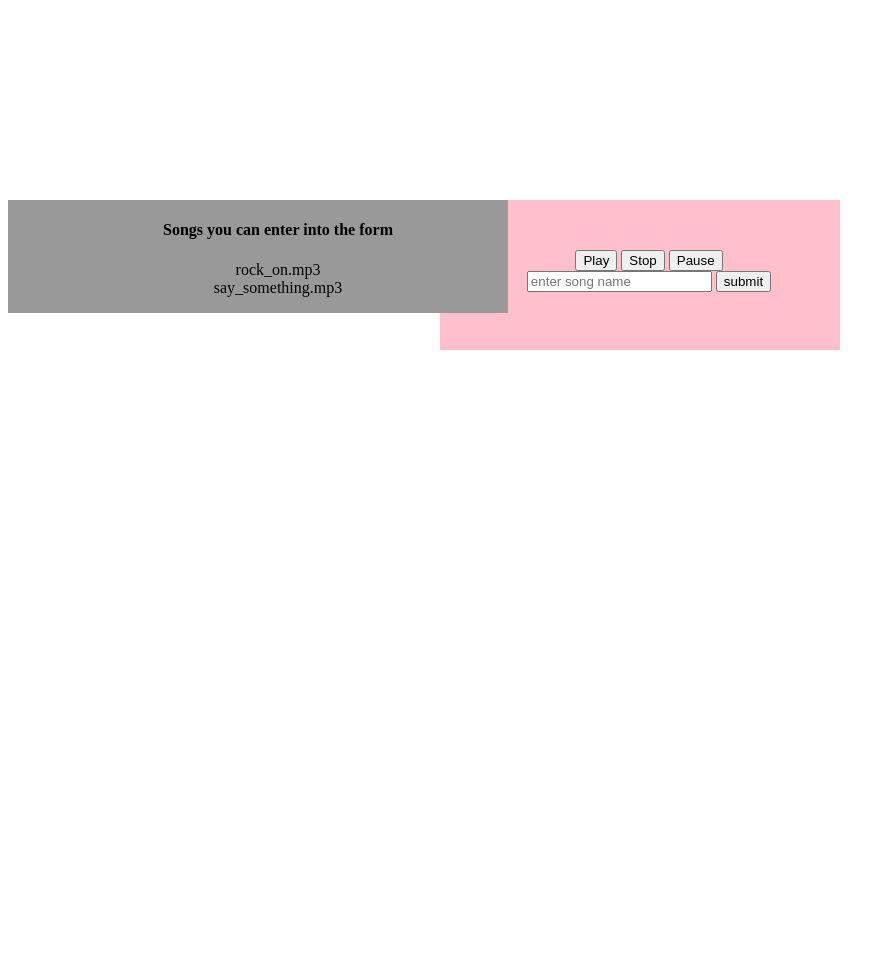
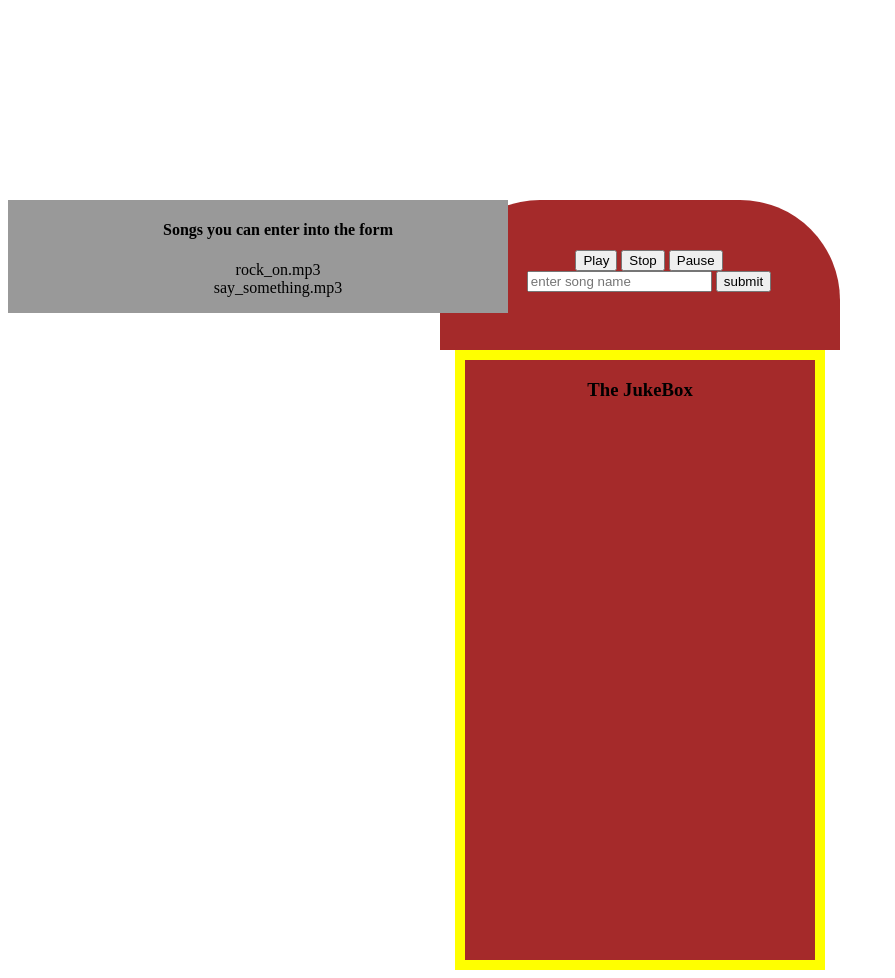
Before and after one commit to LindseyJ22/Juke_box, a PHP site: page / in a window 1280 px wide. Shown: the whole page, without its empty margins (0-895 px from the left). Before the commit the page ends 350 px from the top, so only its background shows below. Run offline with PHP 8.4, Linux system fonts and the light colour scheme.

Commit message:
began changes to csss to make the div that contains the controls look more like a jukebox

```diff
--- a/index.css
+++ b/index.css
@@ -5,8 +5,10 @@
 	text-align: center;
 	width: 300px;
 	height: 50px;
-	background: pink;
+	background: brown;
 	padding: 50px;
+	border-top-right-radius: 100px;
+	border-top-left-radius: 100px;
 }
 .list_of_songs{
 	/*margin-left: auto;*/
@@ -21,3 +23,12 @@
 .list {
 	list-style: none;
 }
+.jukebox{
+	margin-left: auto;
+	margin-right: auto;
+	text-align: center;
+	background:brown;
+	width: 350px;
+	height: 600px;
+	border: 10px solid yellow;
+}
--- a/index.html
+++ b/index.html
@@ -21,6 +21,9 @@
 			<input id="songName" type="text" placeholder= "enter song name">
 			<button id="submitButton">submit</button>
 		</div>
+		<div class="jukebox">
+			<h3>The JukeBox</h3>
+		</div>
 		<script src="index.js"></script>
 		<!-- <audio controls id= "rockOn" src="rock_on.mp3"></audio> -->
 	</body>
```
Also changed, not shown: 1 other file.
